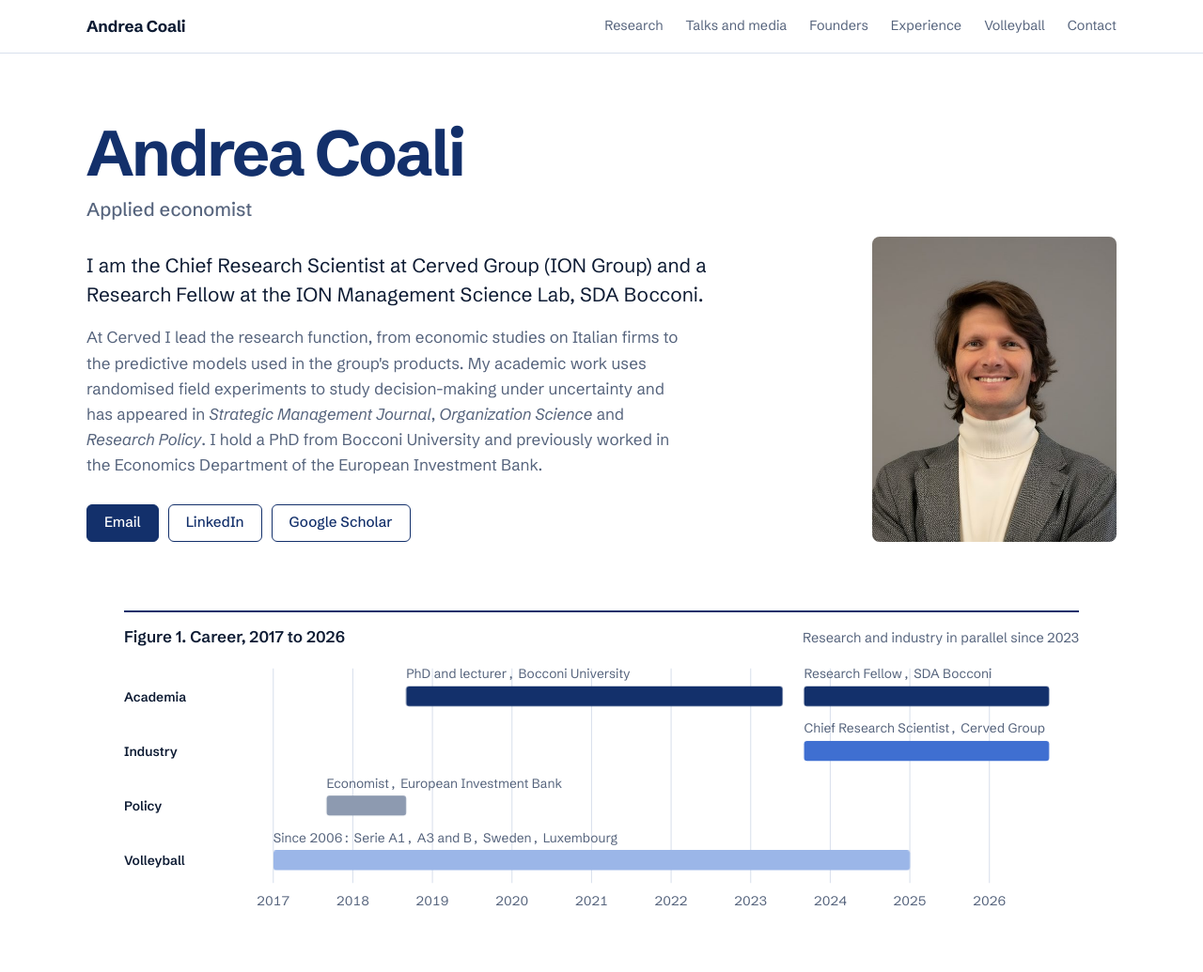
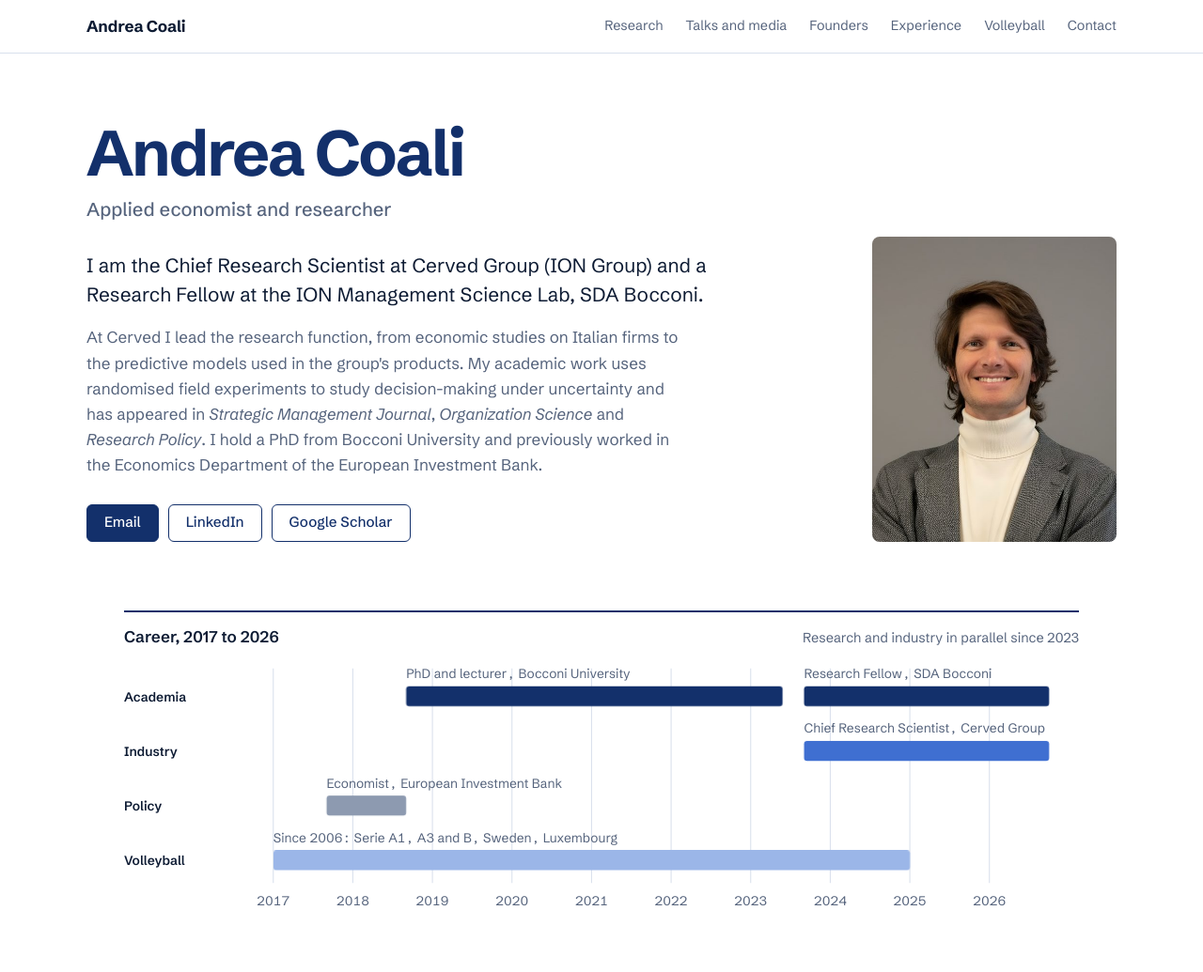
Before and after one commit to andreacoali/personal-website, a plain HTML site: page index.html in a window 1280 px wide. Shown: the top 1035 px of the page at 94% size. Drawn offline with Linux system fonts and the light colour scheme.

Commit message:
Update index.html

```diff
--- a/index.html
+++ b/index.html
@@ -341,7 +341,7 @@ footer { border-top: 1px solid var(--line); padding: 24px 0 40px; color: var(--s
   <div class="opening">
     <div>
       <h1>Andrea Coali</h1>
-      <p class="role-line">Applied economist</p>
+      <p class="role-line">Applied economist and researcher</p>
       <p class="standfirst">I am the Chief Research Scientist at Cerved Group (ION Group) and a Research Fellow at the ION Management Science Lab, SDA Bocconi.</p>
       <p>At Cerved I lead the research function, from economic studies on Italian firms to the predictive models used in the group's products. My academic work uses randomised field experiments to study decision-making under uncertainty and has appeared in <i>Strategic Management Journal</i>, <i>Organization Science</i> and <i>Research Policy</i>. I hold a PhD from Bocconi University and previously worked in the Economics Department of the European Investment Bank.</p>
       <div class="actions">
@@ -354,7 +354,7 @@ footer { border-top: 1px solid var(--line); padding: 24px 0 40px; color: var(--s
   </div>
 
   <figure class="figure" aria-labelledby="fig-title">
-    <div class="figure-head"><b id="fig-title">Figure 1. Career, 2017 to 2026</b><span>Research and industry in parallel since 2023</span></div>
+    <div class="figure-head"><b id="fig-title">Career, 2017 to 2026</b><span>Research and industry in parallel since 2023</span></div>
     <div class="chart">
       <svg viewBox="0 0 960 262" role="img" aria-label="European Investment Bank 2017 to 2018. Bocconi University 2018 to 2023. SDA Bocconi and Cerved Group in parallel from 2023 to today. Volleyball from 2006 to 2025.">
         <g class="tick">
```
